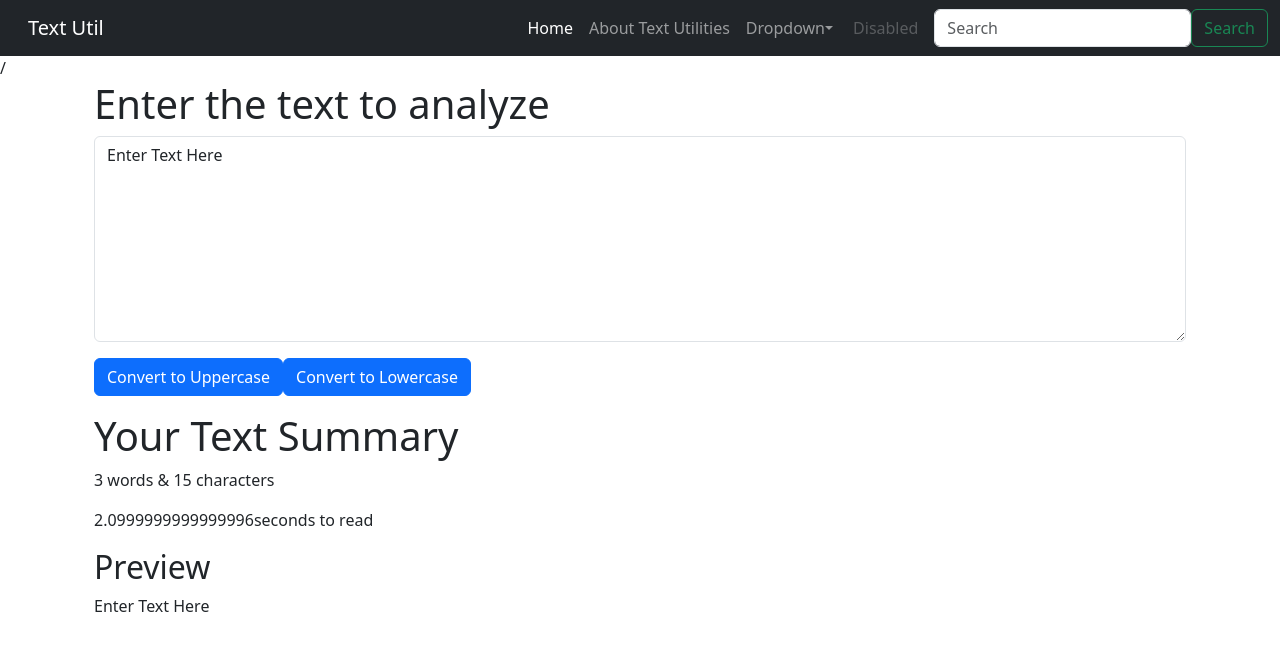
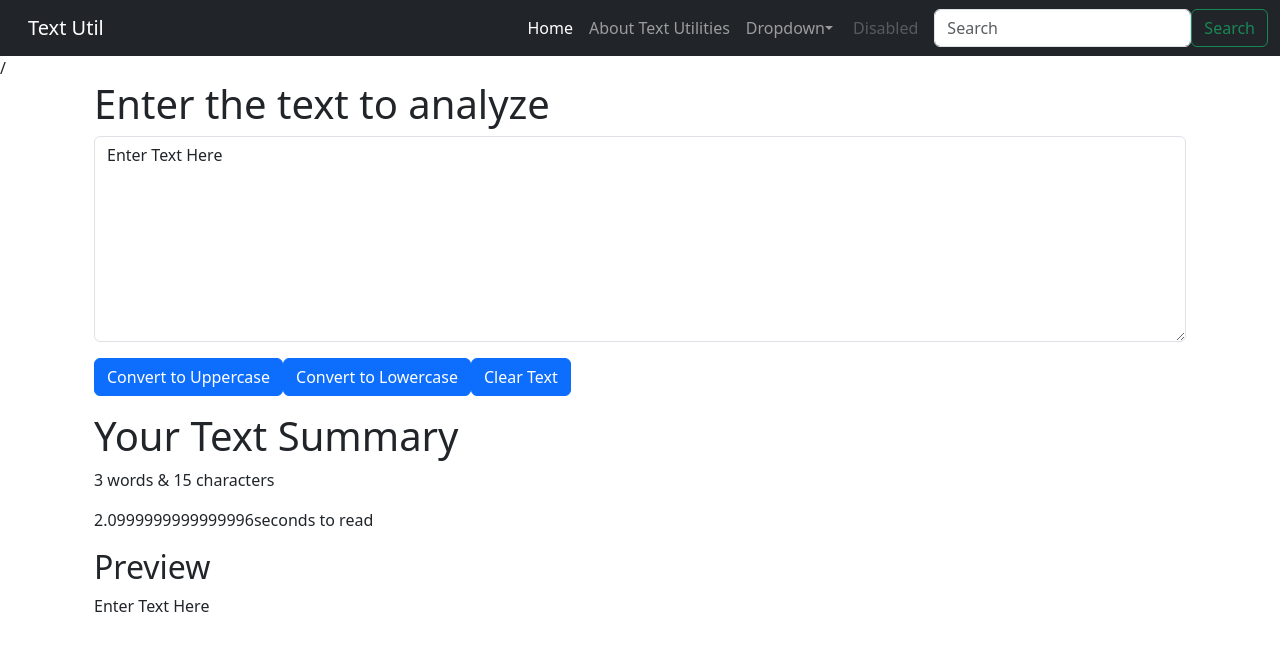
Before and after one commit to kwrdivyaraj100/textutils_react, a React (Create React App) app: page / in a window 1280 px wide. Shown: the top 650 px of the page. Built offline with nearby package versions, Linux system fonts and the light colour scheme.

Commit message:
Handle clear text

```diff
--- a/src/components/TextForm.jsx
+++ b/src/components/TextForm.jsx
@@ -14,6 +14,10 @@
     function handleOnChange(event){
         setText(event.target.value)
     }
+
+    function handleClearText(){
+        setText('');
+    }
   return (
     <>
     <div className='container'>
@@ -23,6 +27,7 @@
         </div>
         <button className='btn btn-primary' onClick={handleUpClick}>Convert to Uppercase</button>
         <button className='btn btn-primary' onClick={handleLoClick}>Convert to Lowercase</button>
+        <button className='btn btn-primary' onClick={handleClearText}>Clear Text</button>
         </div>
         <div className='container my-3'>
             <h1>Your Text Summary</h1>
```
